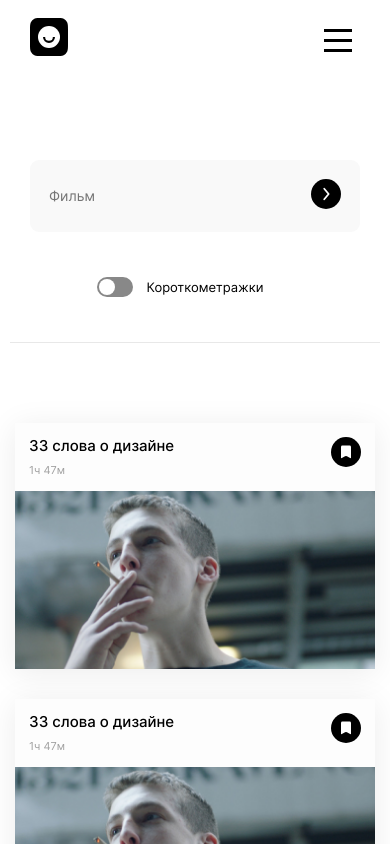
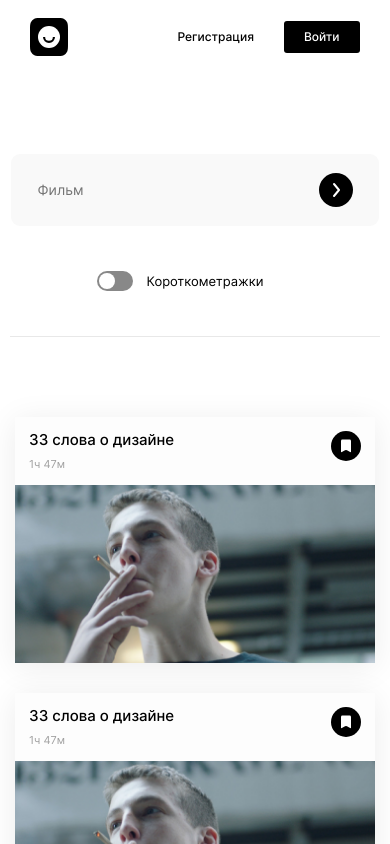
Before and after one commit to gogetyourknife/movies-explorer-frontend, a React (Create React App) app: page /movies in a window 390 px wide. Shown: the top 844 px of the page. Built offline with nearby package versions, Linux system fonts and the light colour scheme.

Commit message:
fix: some minor fixes in styles for mobile version

```diff
--- a/src/components/App/App.js
+++ b/src/components/App/App.js
@@ -16,7 +16,7 @@ import Register from '../Register/Register'
 
 function App() {
 
-  const loggedIn = true;
+  const loggedIn = false;
   const [isNavigationOpened, setIsNavigationOpened] = useState(false);
   const [movies, setMovies] = useState([]);
   const [savedMovies, setSavedMovies] = useState([]);
--- a/src/components/Login/Login.css
+++ b/src/components/Login/Login.css
@@ -166,7 +166,6 @@
 
 @media (min-width: 321px) and (max-width: 768px) {
     .login {
-        padding-top: 232px;
         padding-bottom: 0;
     }
 
@@ -182,7 +181,6 @@
 }
 
 @media (min-width: 321px) and (max-width: 475px) {
-
     .login__form {
         width: calc(100% - 60px);
     }
--- a/src/components/Register/Register.css
+++ b/src/components/Register/Register.css
@@ -162,7 +162,6 @@
 
 @media (min-width: 321px) and (max-width: 768px) {
     .register {
-        padding-top: 232px;
         padding-bottom: 0;
     }
 
--- a/src/components/SearchForm/SearchForm.css
+++ b/src/components/SearchForm/SearchForm.css
@@ -1,11 +1,11 @@
 .search {
     max-width: 1140px;
-    width: 100%;
+    width: calc(100% - 140px);
     display: flex;
     align-items: center;
     flex-direction: column;
     box-sizing: border-box;
-    margin: 70px 70px 80px;
+    margin: 70px 0 80px;
     border-bottom: 1px solid #E8E8E8;
     padding-bottom: 69px;
 }
@@ -15,15 +15,14 @@
     background: #F9F9F9;
     display: flex;
     border-radius: 9px;
-    max-width: calc(100% - 60px);
 }
 
 .search__icon {
     margin: 0;
     padding: 0;
     padding-right: 10px;
-    height: 34px;
-    width: 34px;
+    height: 22px;
+    width: 22px;
 }
 
 .search__form {
@@ -47,7 +46,7 @@
 }
 
 .search__input {
-    width: 100%;
+    width: calc(100% - 49px);
     text-align: left;
     background-color: transparent;
     border: none;
@@ -65,8 +64,9 @@
     background-color: transparent;
     background-repeat: no-repeat;
     background-size: contain;
-    height: 34px;
-    width: 34px;
+    background-position: center;
+    min-height: 34px;
+    min-width: 34px;
     border: none;
     padding: 0;
     margin: 0;
@@ -79,39 +79,37 @@
 
 @media (max-width: 768px) {
     .search {
-        margin: 80px 30px 120px;
-        padding-bottom: 109px;
-        width: calc(100% - 60px);
+        margin: 80px 0 120px;
+        padding: 0 30px 109px 30px;
+        width: 100%;
     }
 }
 
-@media (min-width: 321px) and (max-width: 600px) {
-    .search__form {
-        width: calc(80vw - 20px);
+@media (min-width: 321px) and (max-width: 768px) {
+    .search__line {
+        margin-left: 19px;
     }
 }
 
 @media (min-width: 321px) and (max-width: 626px) {
     .search {
-        margin: 80px 30px 80px;
-        padding-bottom: 80px;
+        margin: 80px 0 80px;
+        padding: 0 10px 80px 10px;
     }
 }
 
 @media (max-width: 600px) {
     .search {
-        margin-left: 10px;
-        margin-right: 10px;
+        padding: 0 10px 45px 10px;
         width: calc(100% - 20px);
-        padding-bottom: 45px;
     }
 
     .search__wrapper {
+        width: calc(100% - 20px);
         display: flex;
         flex-direction: column;
         gap: 45px;
         background: #fff;
-        max-width: 262px;
         align-items: center;
     }
 
```
